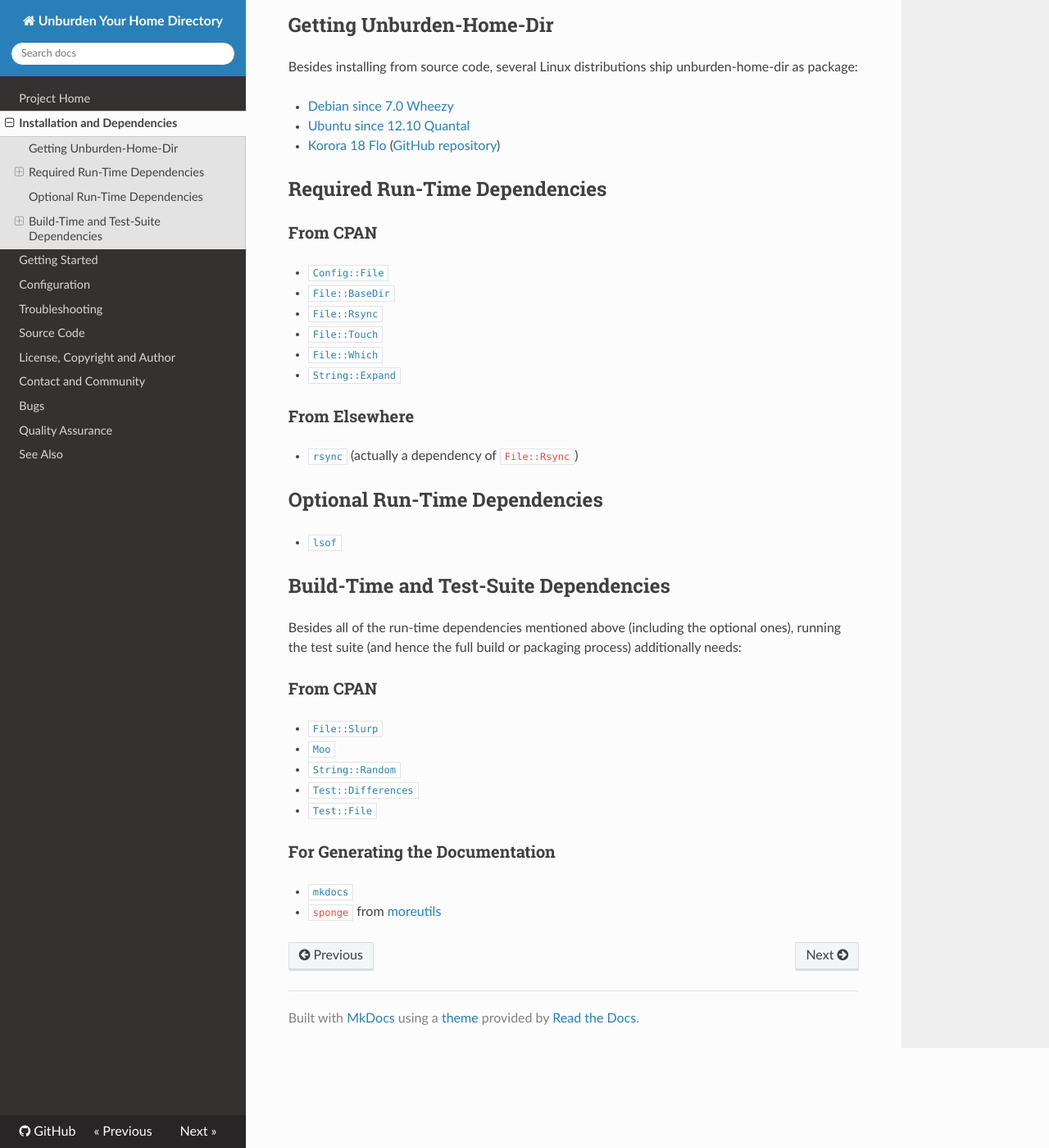
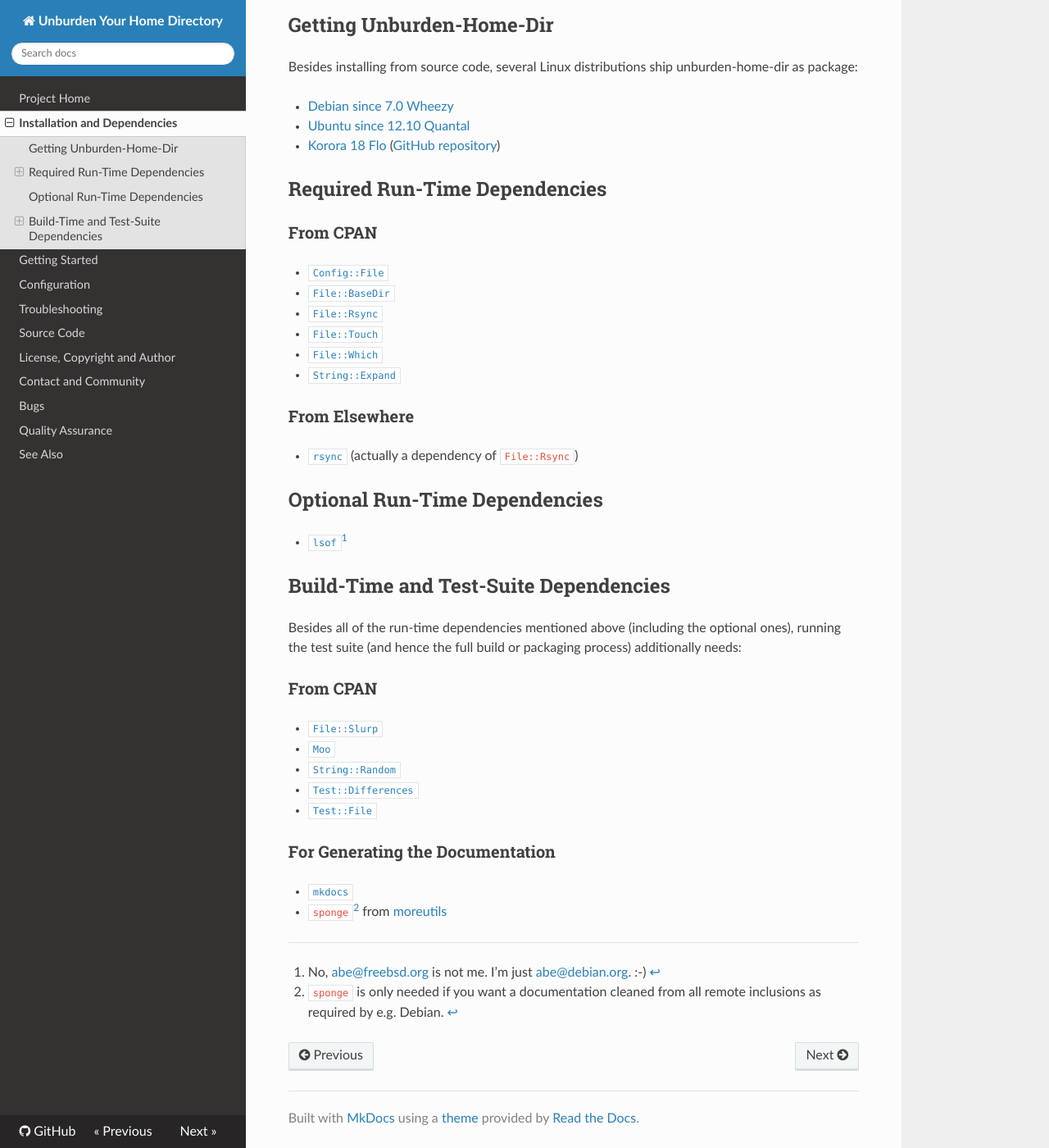
Before and after one commit to xtaran/unburden-home-dir, an MkDocs documentation site: the page built from docs/installation.md, in a window 1280 px wide and 1400 px high, scrolled down 366 px. Shown: the whole window at 82% size. Built offline with MkDocs 1.6.1, drawn with Linux system fonts in a browser that asks for light colours; nearby versions of some CDN libraries; old or Windows-style settings are respelled for this version of MkDocs.

Commit message:
Add some footnotes

```diff
--- a/docs/installation.md
+++ b/docs/installation.md
@@ -44,7 +44,7 @@ Required Run-Time Dependencies
 Optional Run-Time Dependencies
 ------------------------------
 
-* [`lsof`](http://people.freebsd.org/~abe/)
+* [`lsof`](http://people.freebsd.org/~abe/)[^1]
 
 
 Build-Time and Test-Suite Dependencies
@@ -65,4 +65,8 @@ or packaging process) additionally needs:
 ### For Generating the Documentation
 
 * [`mkdocs`](https://mkdocs.org/)
-* `sponge` from [moreutils](http://joeyh.name/code/moreutils/)
+* `sponge`[^2] from [moreutils](http://joeyh.name/code/moreutils/)
+
+[^1]: No, <abe@freebsd.org> is not me. I'm just <abe@debian.org>. :-)
+[^2]: `sponge` is only needed if you want a documentation cleaned
+  from all remote inclusions as required by e.g. Debian.
```
